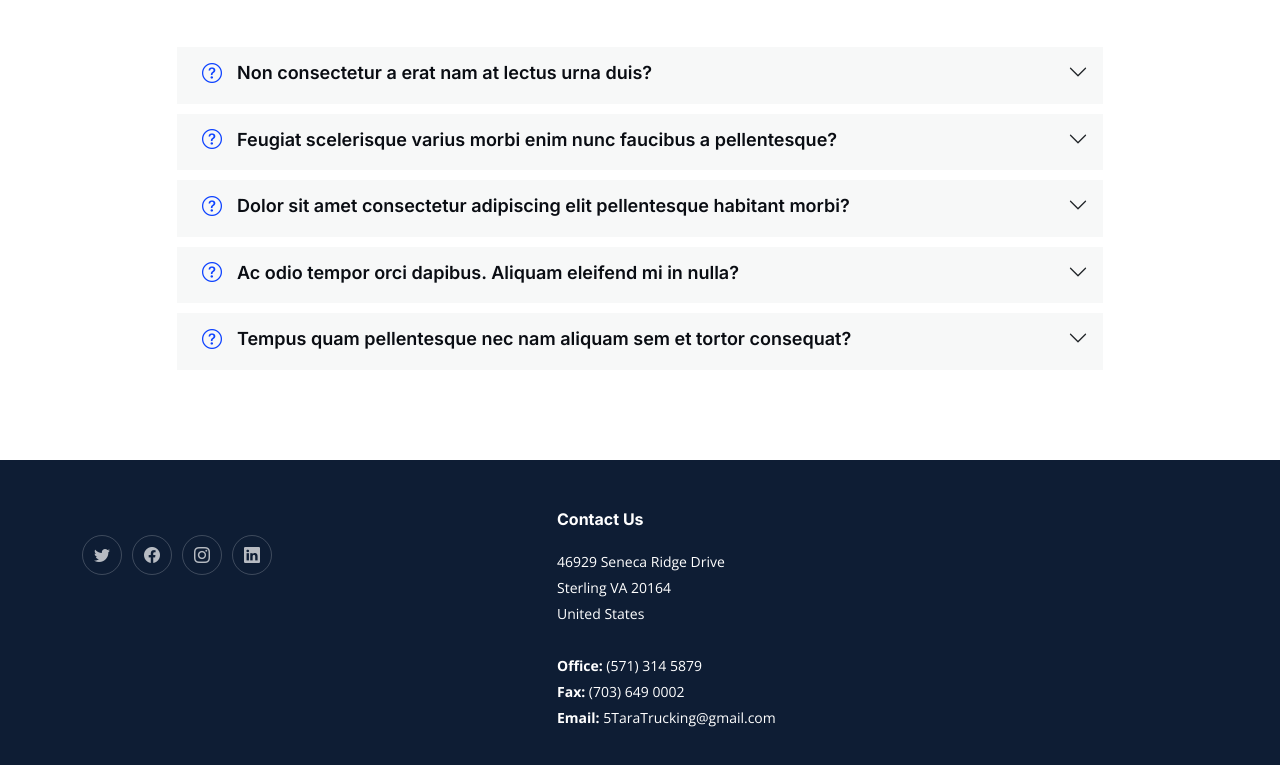
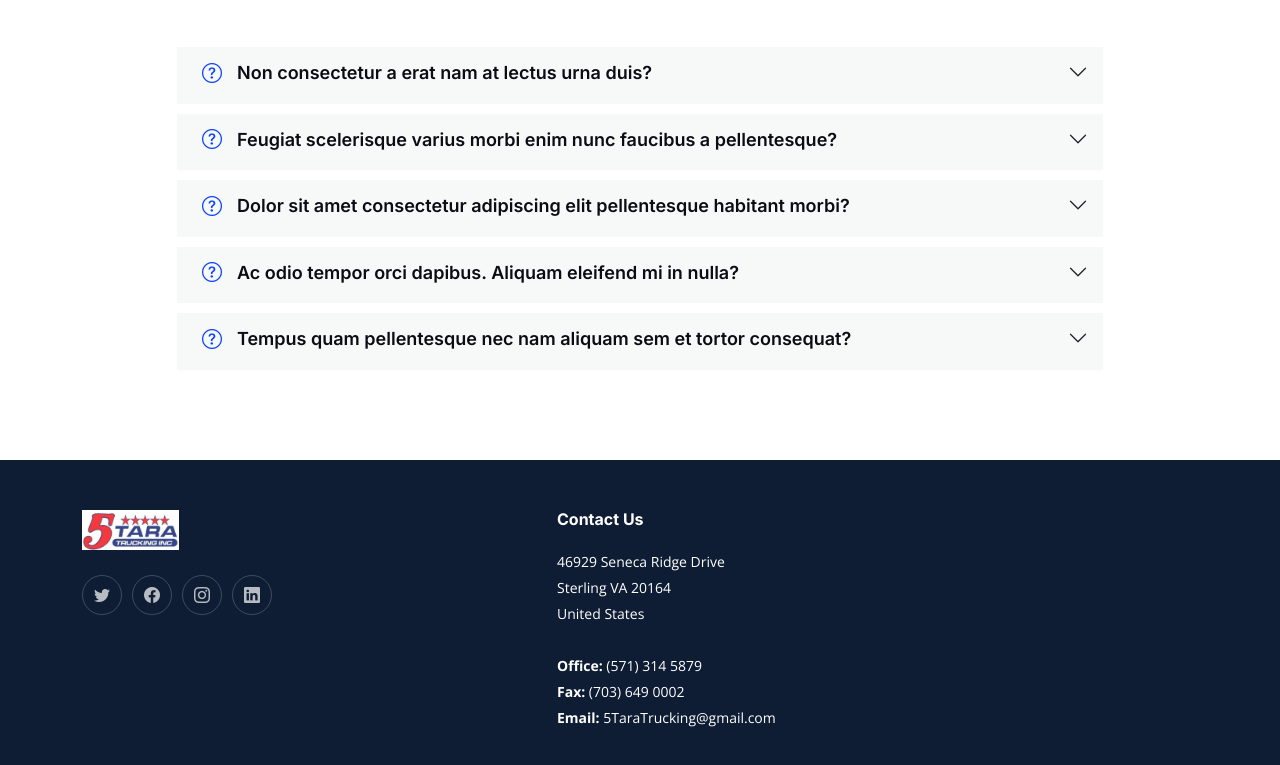
Before and after one commit to ttran97/IT-492---5-Tara-Trucking, a plain HTML site: page about.html in a window 1280 px wide. Shown: the part 2854-3619 px from the top of the page. Drawn offline with nearby package versions, Linux system fonts and the light colour scheme.

Commit message:
update 3102023 v3

```diff
--- a/about.html
+++ b/about.html
@@ -459,7 +459,7 @@
     <div class="container">
       <div class="row gy-4">
         <div class="col-lg-5 col-md-12 footer-info">
-          <a href="index.html" class="logo d-flex align-items-center">
+          <a href="index.html" class="logo d-flex align-items-center"><img src="assets/img/logo.jpg" alt="" class="img-fluid"></a>
             <span></span>
           </a>
           <p></p>
```
Also changed, not shown: contact.html (+1 -1 lines), get-a-quote.html (+1 -1 lines), pricing.html (+1 -1 lines).
